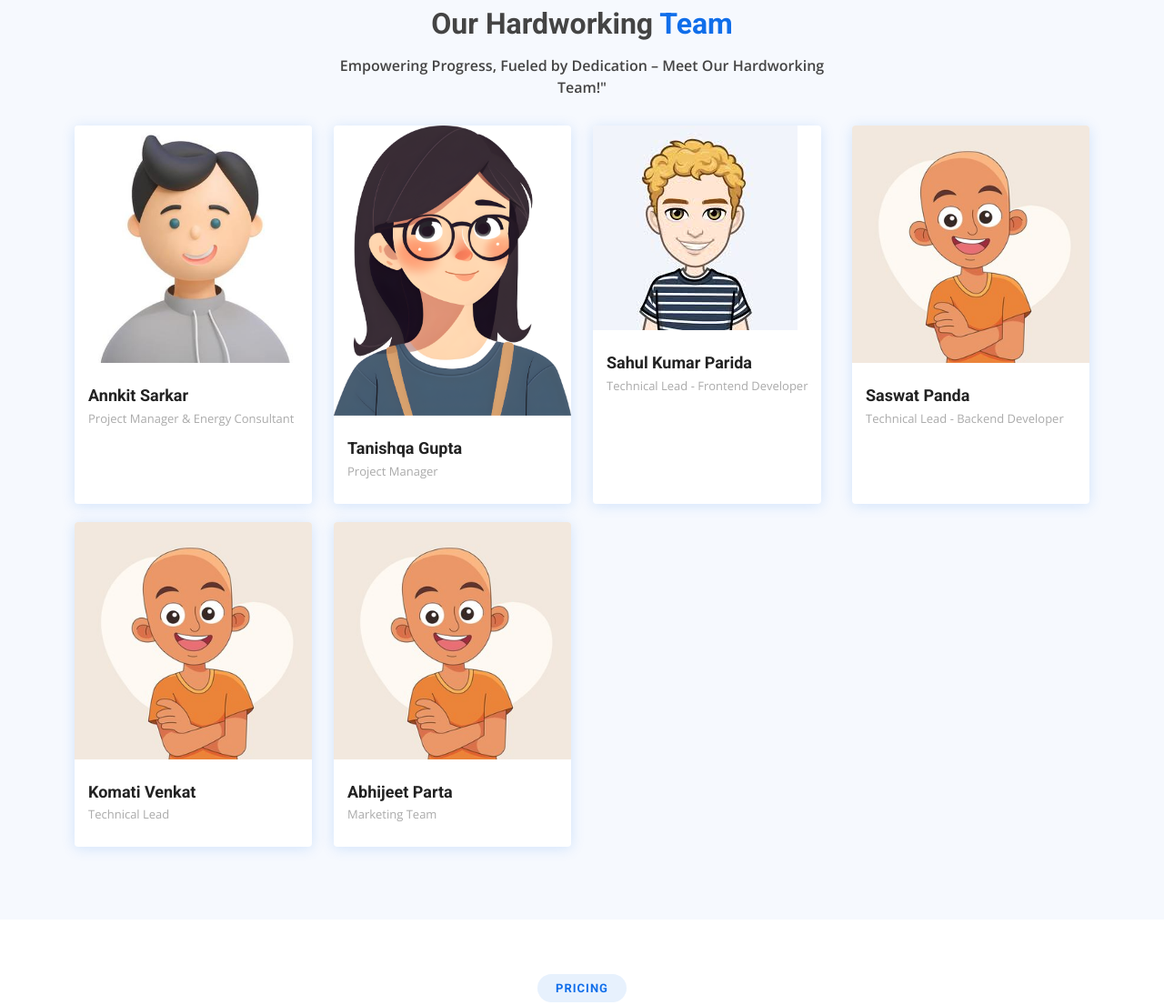
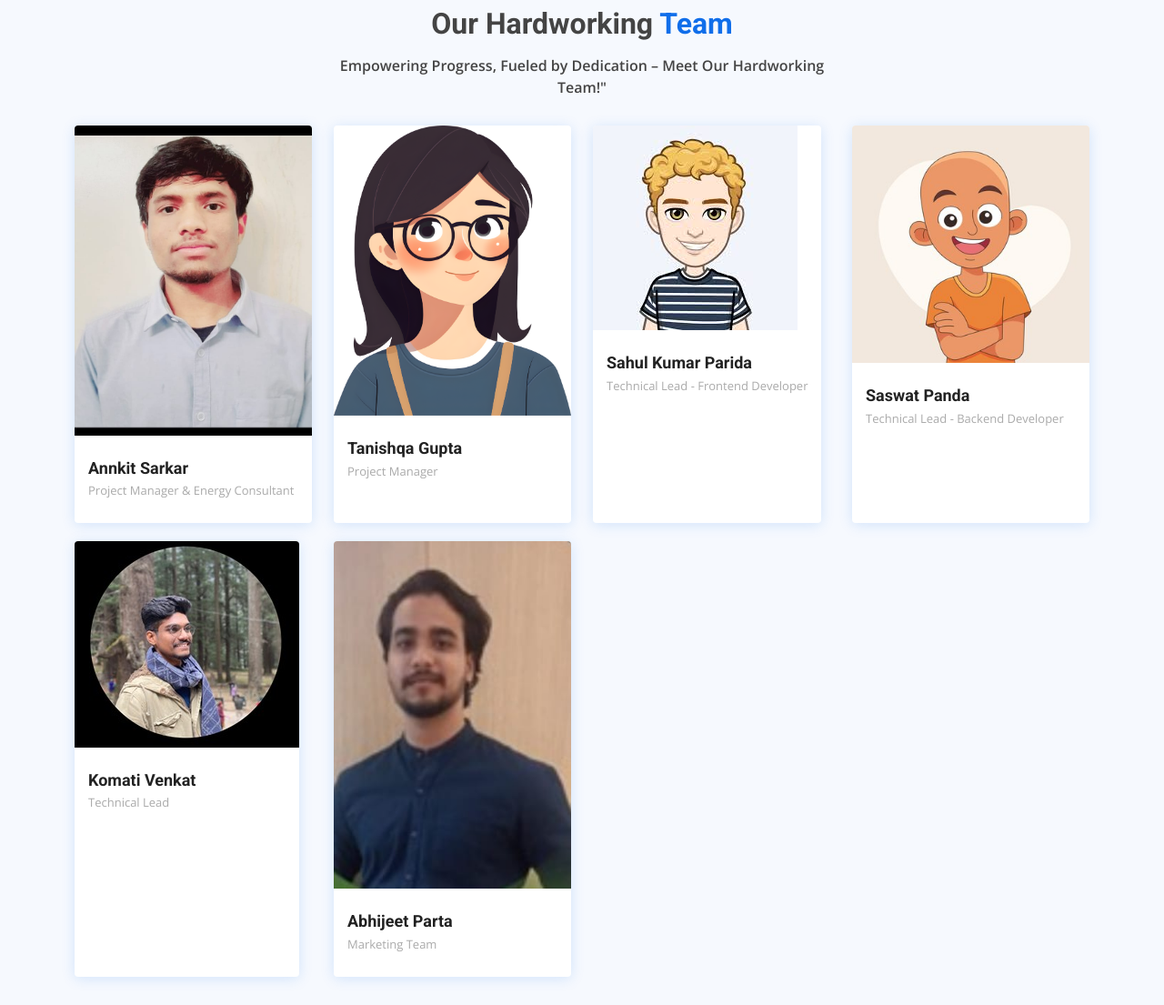
Before and after one commit to sahuljr7/The-Pull-Official, a plain HTML site: page index.html in a window 1280 px wide. Shown: the part 3720-4825 px from the top of the page at 91% size. Drawn offline with nearby package versions, Linux system fonts and the light colour scheme.

Commit message:
Update index.html

```diff
--- a/index.html
+++ b/index.html
@@ -290,7 +290,7 @@
           <div class="col-lg-3 col-md-6 d-flex align-items-stretch" data-aos="fade-up" data-aos-delay="100">
             <div class="member">
               <div class="member-img">
-                <img src="assets/img/team/ankit.jpg" class="img-fluid" alt="">
+                <img src="assets/img/team/sarkar.jpg" class="img-fluid" alt="">
                 <div class="social">
                   <a href=""><i class="bi bi-twitter"></i></a>
                   <a href=""><i class="bi bi-facebook"></i></a>
@@ -362,7 +362,7 @@
               <div class="col-lg-3 col-md-6 d-flex align-items-stretch" data-aos="fade-up" data-aos-delay="500">
             <div class="member">
               <div class="member-img">
-                <img src="assets/img/team/saswat.jpg" class="img-fluid" alt="">
+                <img src="assets/img/team/komal.jpg" class="img-fluid" alt="">
                 <div class="social">
                   <a href=""><i class="bi bi-twitter"></i></a>
                   <a href=""><i class="bi bi-facebook"></i></a>
@@ -380,7 +380,7 @@
               <div class="col-lg-3 col-md-6 d-flex align-items-stretch" data-aos="fade-up" data-aos-delay="600">
             <div class="member">
               <div class="member-img">
-                <img src="assets/img/team/saswat.jpg" class="img-fluid" alt="">
+                <img src="assets/img/team/abhijeet.jpg" class="img-fluid" alt="">
                 <div class="social">
                   <a href=""><i class="bi bi-twitter"></i></a>
                   <a href=""><i class="bi bi-facebook"></i></a>
```
